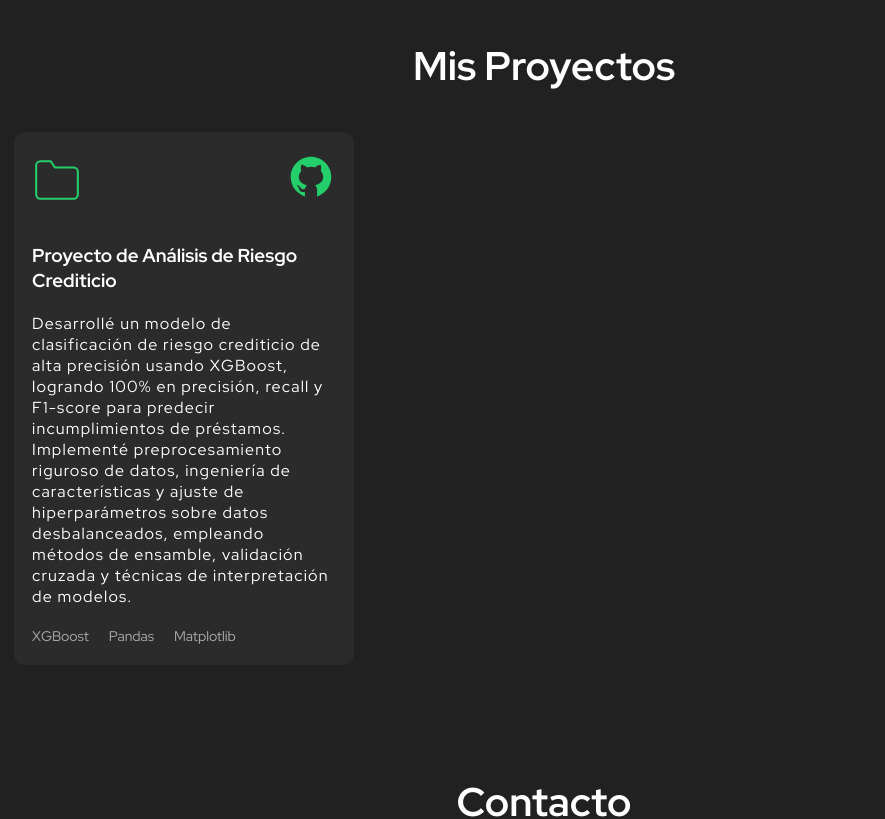
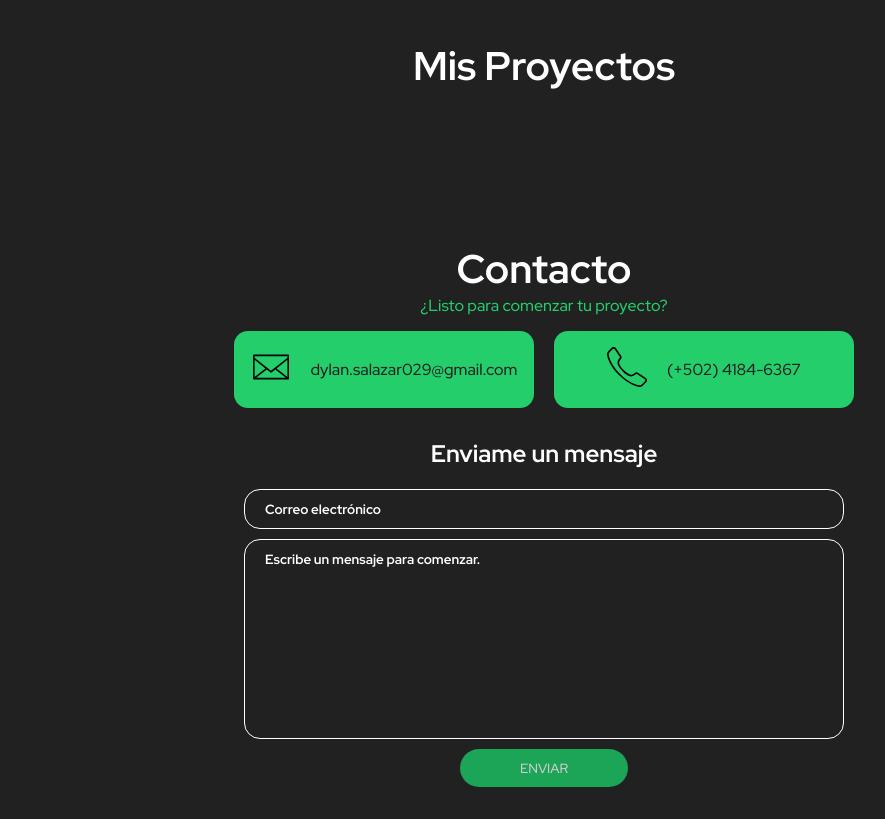
Before and after one commit to dsalazar024/portafolio, a React (Create React App) app: page / in a window 1280 px wide. Shown: the part 1240-2059 px from the top of the page, without its empty margins (96-981 px from the left). Built offline with nearby package versions, Linux system fonts and the light colour scheme.

Commit message:
se elimina los proyectos

```diff
--- a/src/components/Project/Project.tsx
+++ b/src/components/Project/Project.tsx
@@ -11,37 +11,6 @@ export function Project() {
       <h2>Mis Proyectos</h2>
       <div className="projects">
 
-        <ScrollAnimation animateIn="flipInX">
-          <div className="project">
-            <header>
-              <svg width="50" xmlns="http://www.w3.org/2000/svg" role="img" viewBox="0 0 24 24" fill="none" stroke="#23ce6b" strokeWidth="1" strokeLinecap="round" strokeLinejoin="round">
-                <title>Folder</title>
-                <path d="M22 19a2 2 0 0 1-2 2H4a2 2 0 0 1-2-2V5a2 2 0 0 1 2-2h5l2 3h9a2 2 0 0 1 2 2z"></path>
-              </svg>
-              <div className="project-links">
-                <a href="https://github.com/CodeVinayak/Jupyter-Notebook/tree/main/Credit%20Risk%20Analysis" target="\_blank" rel="noreferrer">
-                  <img src={githubIcon} alt="Visit site" />
-                </a>
-                {/* <a href="https://github.com/CodeVinayak/Jupyter-Notebook/blob/main/Credit%20Risk%20Analysis/Credit_Risk_Analysis.ipynb" target="\_blank" rel="noreferrer">
-                  <img src={externalLink} alt="Visit site" />
-                </a> */}
-              </div>
-            </header>
-            <div className="body">
-              <h3>Proyecto de Análisis de Riesgo Crediticio</h3>
-              <p>
-                Desarrollé un modelo de clasificación de riesgo crediticio de alta precisión usando XGBoost, logrando 100% en precisión, recall y F1-score para predecir incumplimientos de préstamos. Implementé preprocesamiento riguroso de datos, ingeniería de características y ajuste de hiperparámetros sobre datos desbalanceados, empleando métodos de ensamble, validación cruzada y técnicas de interpretación de modelos.
-              </p>
-            </div>
-            <footer>
-              <ul className="tech-list">
-                <li>XGBoost</li>
-                <li>Pandas</li>
-                <li>Matplotlib</li>
-              </ul>
-            </footer>
-          </div>
-        </ScrollAnimation>
 
       </div>
     </Container>
```
